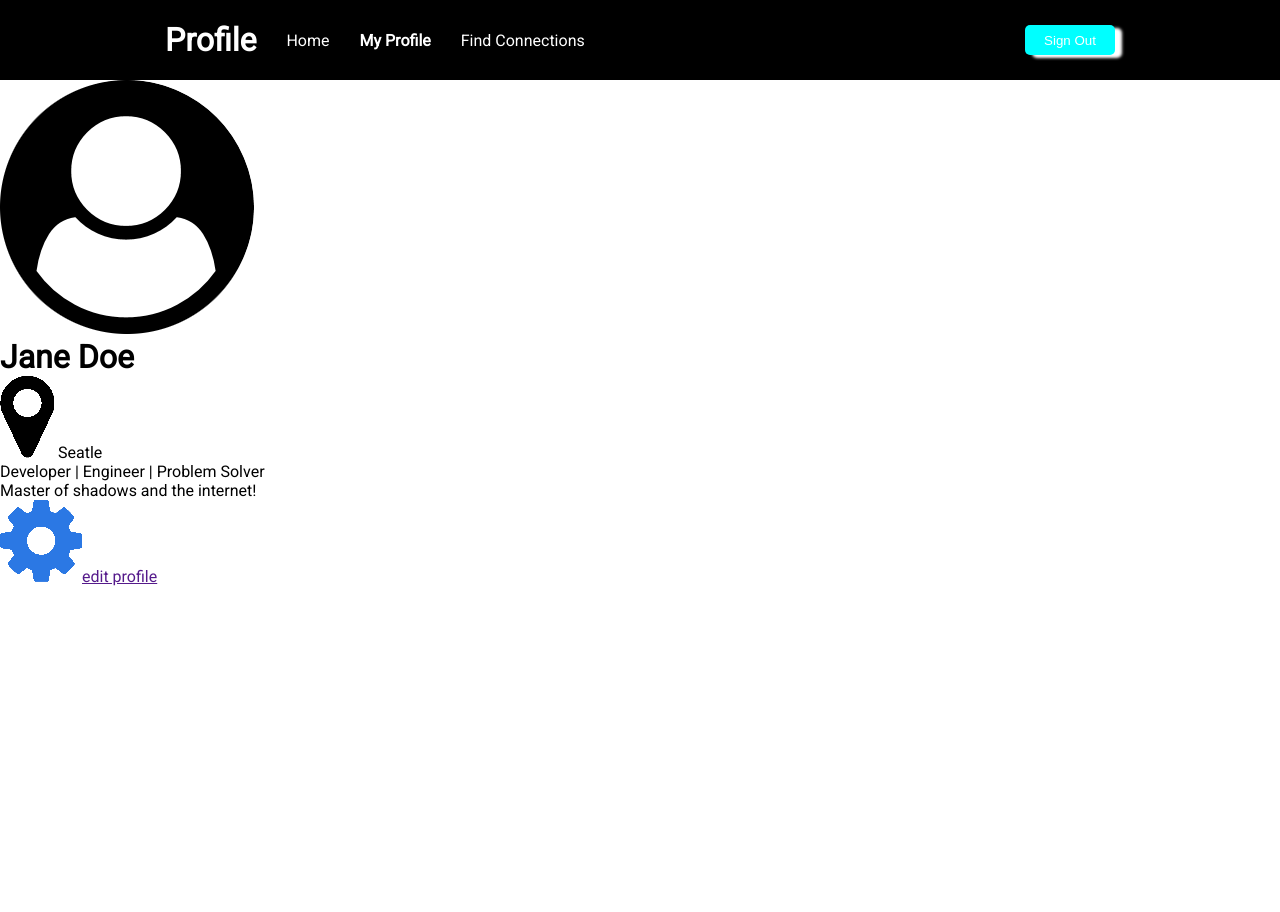
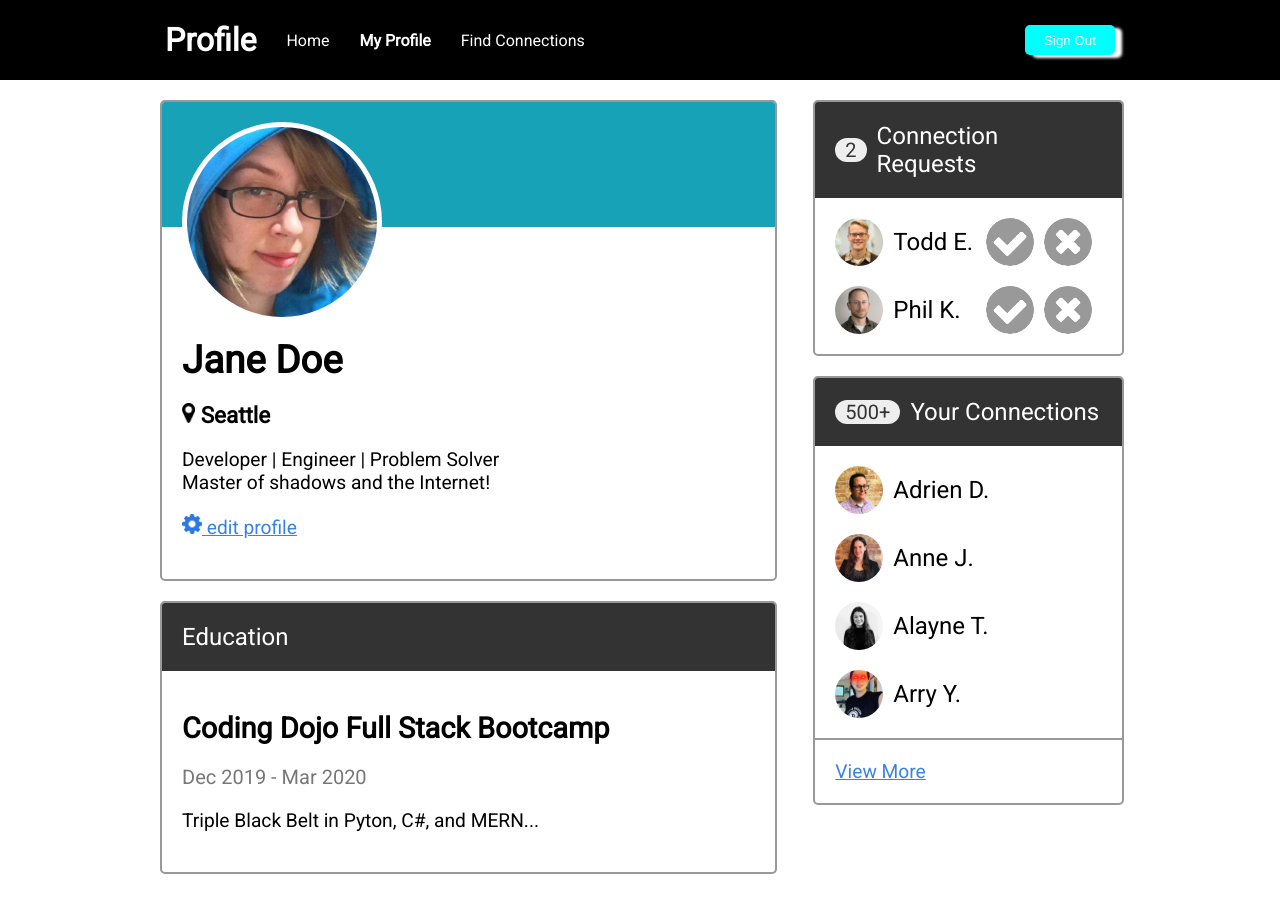
Before and after one commit to Rassimbm/profile_page, a plain HTML site: page index.html in a window 1280 px wide. Before the commit the page ends 800 px from the top, so only its background shows below. Drawn offline with Linux system fonts and the light colour scheme; a web font is replaced by a local one.

Commit message:
updated index and style-sheet

```diff
--- a/index.html
+++ b/index.html
@@ -10,9 +10,8 @@
     <link href="https://fonts.googleapis.com/css2?family=Martian+Mono&family=Mooli&family=Roboto&display=swap" rel="stylesheet">
 </head>
 <body>
-    <div class="home-page">
-        <div class="header">
-            <div class="head-links">
+    <div class="top">
+        <div class="nav-links">
             <h1>Profile</h1>
             <ul>
                 <li>Home</li>
@@ -22,20 +21,106 @@
             <button>Sign Out</button>
         </div>
     </div>
-        <div class="content">
-            <div class="prof-card">
-                <img class="profile-img" src="icons/user-circle.png" alt="profile-photo-logo">
-
+    <div class="container">
+        <div class="row">
+            <!-- left column -->
+            <div class="col-2">
+                <div class="user-card">
+                    <div class="card-header">
+                        <img src="images/jane-m.jpg" alt="jane-medium-avatar" class="avatar-m">
+                    </div>
+                    <div class="card-body">
                         <h1>Jane Doe</h1>
-
-                <span><img src="icons/map-marker.png" alt="map-marker-logo">
-                Seatle</span>
-
-                <p>Developer | Engineer | Problem Solver<br>Master of shadows and the internet!</p>
-
-                <span><img src="icons/gear.png" alt="settings-logo"><a href="">edit profile</a></span>
+                        <h3>
+                            <img src="icons/map-marker.png" alt="pin" class="icon-s">
+                            Seattle
+                        </h3>
+                        <p>Developer | Engineer | Problem Solver<br>
+                        Master of shadows and the Internet!</p>
+                        <p>
+                            <a href="#">
+                                <img src="icons/gear.png" alt="gear" class="icon-s">
+                                edit profile
+                            </a>
+                        </p>
+                    </div>
                 </div>
 
+                <div class="card">
+                    <div class="header">
+                        Education
+                    </div>
+                    <div class="card-body">
+                        <h2>Coding Dojo Full Stack Bootcamp</h2>
+                        <p class="dates">Dec 2019 - Mar 2020</p>
+                        <p>Triple Black Belt in Pyton, C#, and MERN...</p>
+                    </div>
+                </div>
+
+            </div>
+
+            <!-- right column -->
+            <div class="col">
+                <div class="card">
+                    <div class="header">
+                        <span class="connections">2</span>
+                        Connection Requests
+                    </div>
+                    <div class="user-line">
+                        <span class="start">
+                            <img src="images/todd-s.jpg" alt="todd" class="avatar-s">
+                            <span>Todd E.</span>
+                        </span>
+                        <span class="end">
+                            <img src="icons/accept-circle.png" alt="accept" class="avatar-s">
+                            <img src="icons/close-circle.png" alt="decline" class="avatar-s">
+                        </span>
+                    </div>
+                    <div class="user-line">
+                        <span class="start">
+                            <img src="images/phil-s.jpg" alt="phil" class="avatar-s">
+                            <span>Phil K.</span>
+                        </span>
+                        <span class="end">
+                            <img src="icons/accept-circle.png" alt="accept" class="avatar-s">
+                            <img src="icons/close-circle.png" alt="decline" class="avatar-s">
+                        </span>
+                    </div>
+                </div>
+                <div class="card">
+                    <div class="header">
+                        <span class="connections">500+</span>
+                        Your Connections
+                    </div>
+                    <div class="user-line">
+                        <span class="start">
+                            <img src="images/adrien-s.jpg" alt="adrien" class="avatar-s">
+                            <span>Adrien D.</span>
+                        </span>
+                    </div>
+                    <div class="user-line">
+                        <span class="start">
+                            <img src="images/anne-s.jpg" alt="anne" class="avatar-s">
+                            <span>Anne J.</span>
+                        </span>
+                    </div>
+                    <div class="user-line">
+                        <span class="start">
+                            <img src="images/alayne-s.jpg" alt="alayne" class="avatar-s">
+                            <span>Alayne T.</span>
+                        </span>
+                    </div>
+                    <div class="user-line">
+                        <span class="start">
+                            <img src="images/arry-s.jpg" alt="arry" class="avatar-s">
+                            <span>Arry Y.</span>
+                        </span>
+                    </div>
+                    <div class="footer">
+                        <a href="#">View More</a>
+                    </div>
+                </div>
+            </div>
         </div>
     </div>
 </body>
--- a/style.css
+++ b/style.css
@@ -3,14 +3,14 @@
     padding: 0px;
 }
 
-.home-page {
+body {
     font-family: 'Martian Mono', monospace;
     font-family: 'Mooli', sans-serif;
     font-family: 'Roboto', sans-serif;
 
 }
 
-.header {
+.top {
     height: 80px;
     display: flex;
     align-items: center;
@@ -20,14 +20,14 @@
 
 }
 
-.head-links {
+.nav-links {
     width: 950px;
     margin: 0px auto;
     display: flex;
     align-items: center;
     justify-content: space-around;
 }
-.head-links ul {
+.nav-links ul {
     display: flex;
     align-items: center;
     flex: 1;
@@ -35,15 +35,15 @@
     list-style-type: none;
 }
 
-.head-links li {
+.nav-links li {
     padding-left: 30px;
 }
 
-.head-links #prof-link {
+.nav-links #prof-link {
     font-weight: bolder;
 }
 
-.head-links button {
+.nav-links button {
     width: 90px;
     height: 30px;
     background-color: aqua;
@@ -52,3 +52,121 @@
     border-radius: 5px;
     box-shadow: 7px 3px 3px white;
 }
+
+.container {
+    width: 1000px;
+    margin: 0 auto;
+}
+
+.row {
+    display: flex;
+}
+
+.col, .col-2 {
+    margin: 10px;
+    padding: 10px;
+    flex: 1;
+}
+
+.col-2 {
+    flex: 2;
+}
+
+.flex-container {
+    width: 1000px;
+    margin: 0 auto;
+    display: flex;
+    justify-content: space-between;
+    align-items: center;
+}
+
+.user-card, .card {
+    width: 100%;
+    background-color: #fff;
+    border: 2px solid #999;
+    margin-bottom: 20px;
+    border-radius: 5px;
+    font-size: 1.2rem;
+    overflow: hidden;
+}
+
+.card-header {
+    background-color: #17a2b8;
+    height: 125px;
+    margin-bottom: 70px;
+}
+
+.card-body {
+    padding: 20px;
+}
+
+.card-body h1,
+.card-body h2,
+.card-body h3,
+.card-body p {
+    margin: 20px 0px;
+}
+
+.avatar-m {
+    border-radius: 50%;
+    background-color: #fff;
+    height: 190px;
+    padding: 5px;
+    margin-top: 20px;
+    margin-left: 20px;
+}
+
+.icon-s {
+    height: 20px;
+}
+
+a {
+    color: #3a81e6;
+}
+
+.header {
+    background-color: #333333;
+    padding: 20px;
+    color: #ffffff;
+    font-size: 24px;
+    display: flex;
+    align-items: center;
+}
+
+.avatar-s {
+    border-radius: 50%;
+    height: 48px;
+    margin-right: 10px;
+}
+
+.user-line {
+    display: flex;
+    justify-content: space-between;
+    margin: 20px;
+}
+
+.start, .end {
+    display: flex;
+    align-items: center;
+    font-size: 24px;
+}
+
+.dates {
+    font-size: 20px;
+    color: #777;
+}
+
+.footer {
+    padding: 20px;
+    border-top: 2px solid #999;
+}
+
+.connections {
+    background-color: #eee;
+    color: #333;
+    font-size: 20px;
+    border-radius: 12px;
+    height: 24px;
+    padding: 0 10px;
+    margin-right: 10px;
+}
```
Lines whose indentation alone changed are shown as unchanged.
